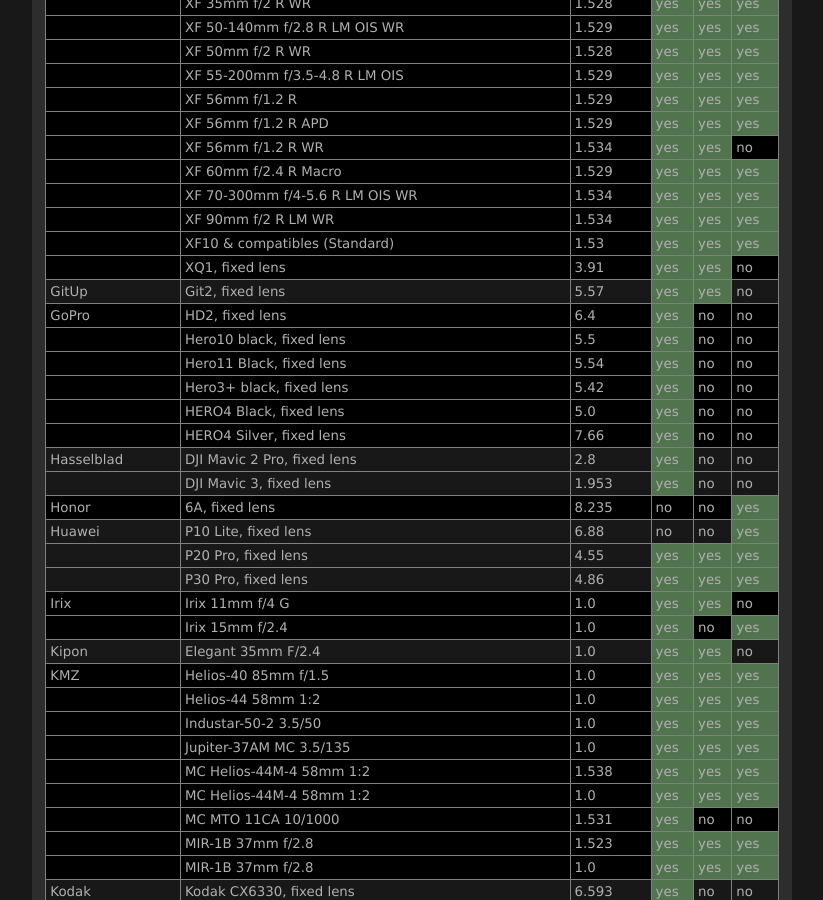
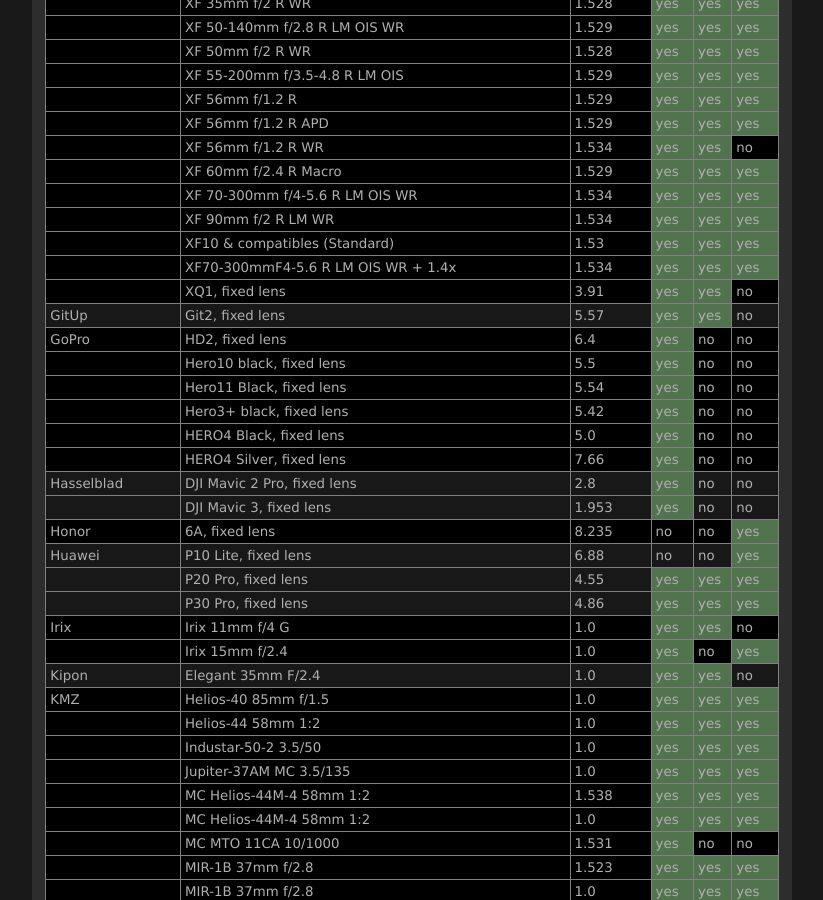
Before and after one commit to lensfun/lensfun.github.io, a Jekyll site: the page built from _posts/lenslist/2999-12-31-Lenslist-master.md, in a window 1280 px wide and 900 px high, scrolled down 9448 px. Shown: the whole window, without its empty margins (284-1107 px from the left). Built offline with Jekyll 4.4.1, drawn with Linux system fonts in a browser that asks for light colours.

Commit message:
Update master lens list from GitHub Actions

```diff
--- a/_posts/lenslist/2999-12-31-Lenslist-master.md
+++ b/_posts/lenslist/2999-12-31-Lenslist-master.md
@@ -390,6 +390,7 @@ This list was generated on 2026-01-13 from current Lensfun sources. Your Lensfun
 <tr class="lenslist-bg1"><td></td><td>XF 70-300mm f/4-5.6 R LM OIS WR</td><td>1.534</td><td class="lenslist-highlight lenslist-check">yes</td><td class="lenslist-highlight lenslist-check">yes</td><td class="lenslist-highlight lenslist-check">yes</td></tr>
 <tr class="lenslist-bg1"><td></td><td>XF 90mm f/2 R LM WR</td><td>1.534</td><td class="lenslist-highlight lenslist-check">yes</td><td class="lenslist-highlight lenslist-check">yes</td><td class="lenslist-highlight lenslist-check">yes</td></tr>
 <tr class="lenslist-bg1"><td></td><td>XF10 & compatibles (Standard)</td><td>1.53</td><td class="lenslist-highlight lenslist-check">yes</td><td class="lenslist-highlight lenslist-check">yes</td><td class="lenslist-highlight lenslist-check">yes</td></tr>
+<tr class="lenslist-bg1"><td></td><td>XF70-300mmF4-5.6 R LM OIS WR + 1.4x</td><td>1.534</td><td class="lenslist-highlight lenslist-check">yes</td><td class="lenslist-highlight lenslist-check">yes</td><td class="lenslist-highlight lenslist-check">yes</td></tr>
 <tr class="lenslist-bg1"><td></td><td>XQ1, fixed lens</td><td>3.91</td><td class="lenslist-highlight lenslist-check">yes</td><td class="lenslist-highlight lenslist-check">yes</td><td class="lenslist-check">no</td></tr>
 <tr class="lenslist-bg2"><td>GitUp</td><td>Git2, fixed lens</td><td>5.57</td><td class="lenslist-highlight lenslist-check">yes</td><td class="lenslist-highlight lenslist-check">yes</td><td class="lenslist-check">no</td></tr>
 <tr class="lenslist-bg1"><td>GoPro</td><td>HD2, fixed lens</td><td>6.4</td><td class="lenslist-highlight lenslist-check">yes</td><td class="lenslist-check">no</td><td class="lenslist-check">no</td></tr>
```
